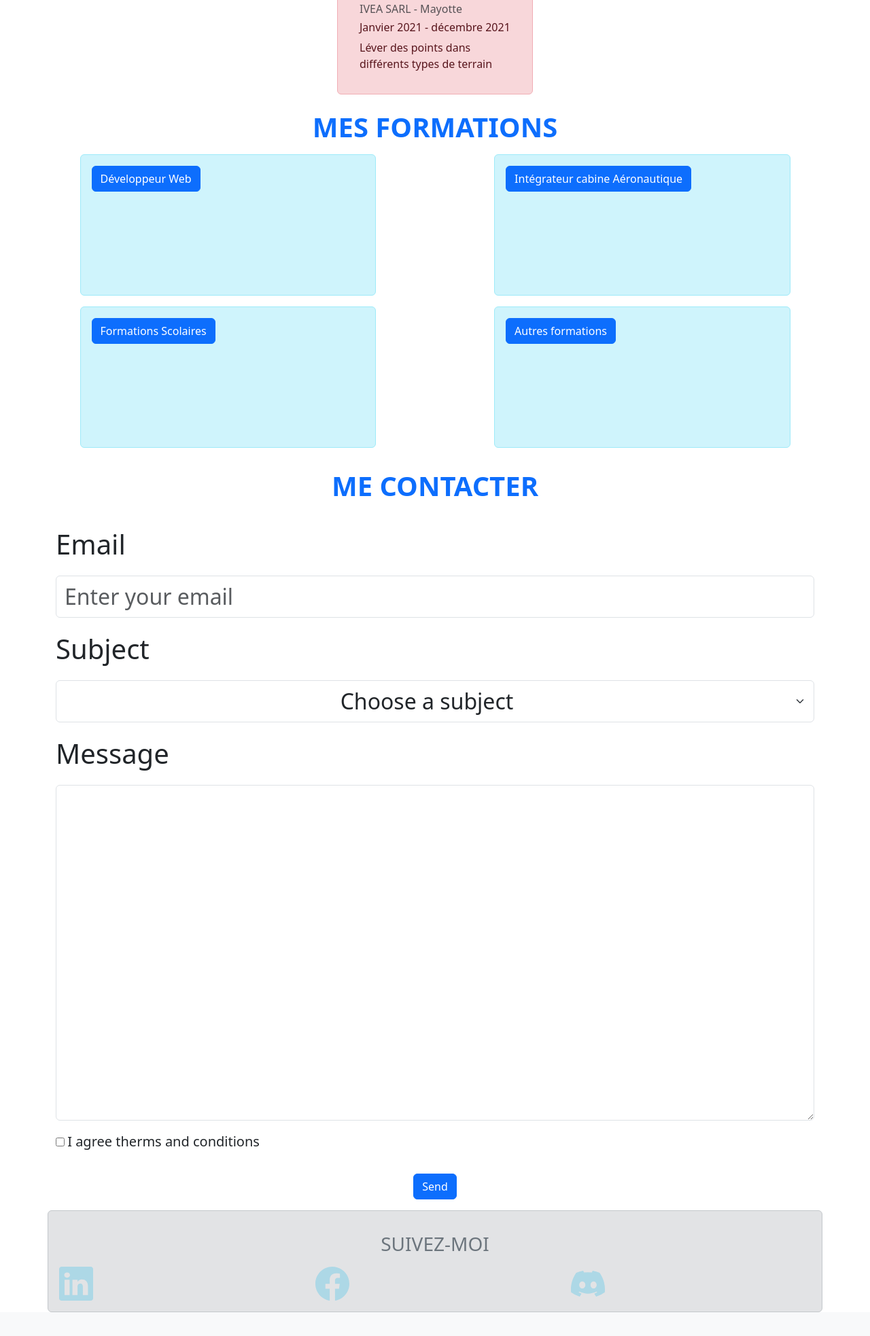
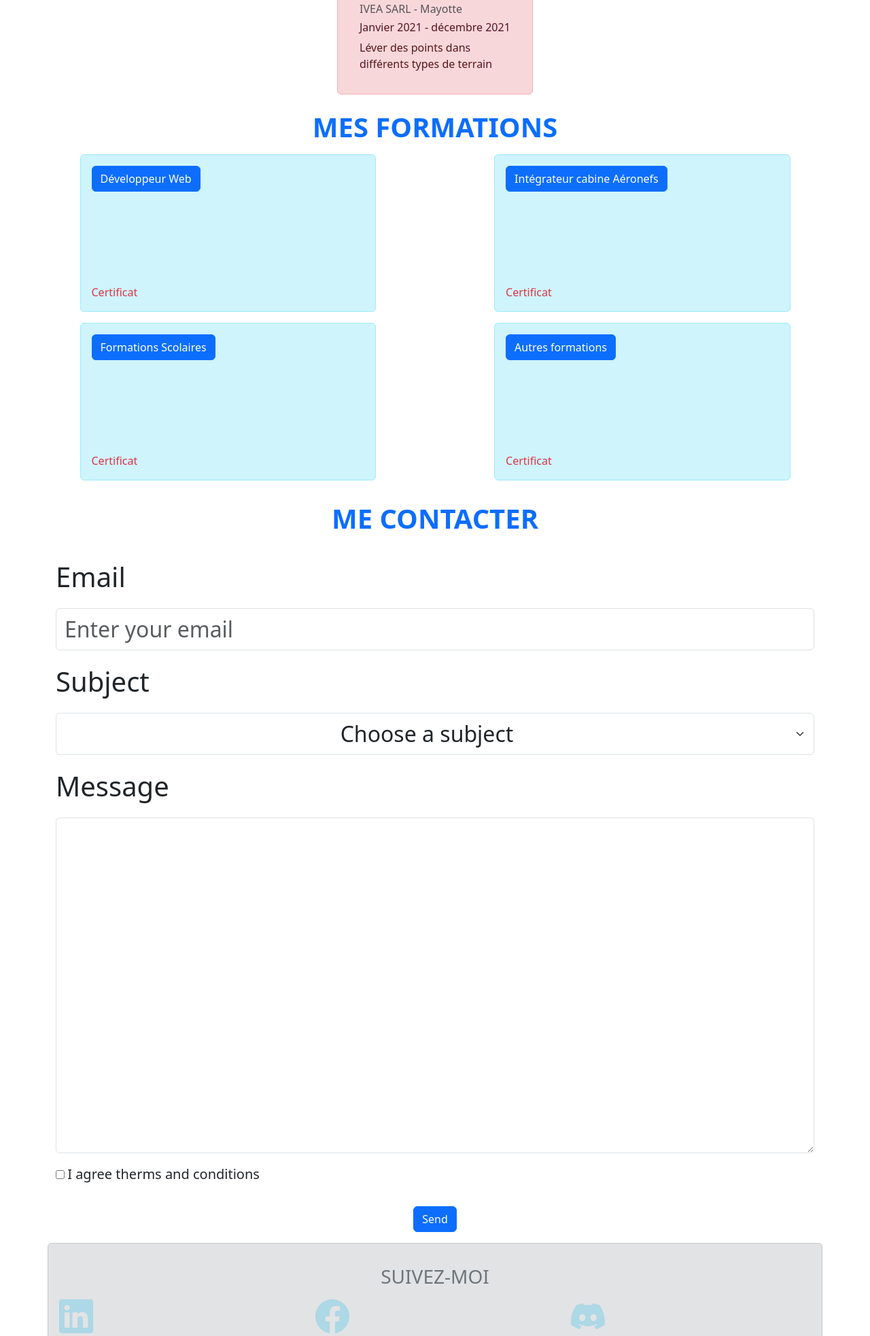
Before and after one commit to makombelajob/makombelajob, a PHP site: page / in a window 1280 px wide. Shown: the part 1914-3880 px from the top of the page at 68% size. Before the commit the page ends 3845 px from the top, so only its background shows below. Run offline with PHP 8.4, Linux system fonts and the light colour scheme; some web fonts are replaced.

Commit message:
certificate page loaded

```diff
--- a/app/index.php
+++ b/app/index.php
@@ -98,12 +98,15 @@ include_once 'includes/header.php';
                                         </div>
                                     </div>
                                 </div>
+                                <div class="">
+                                    <a class="text-decoration-none text-danger" href="certificate.php">Certificat</a>
+                                </div>
                             </article>
                             <article class="alert alert-info col-12 col-md-5">
                                 <aside>
                                     <p>
                                         <button class="btn btn-primary" type="button" data-bs-toggle="collapse" data-bs-target="#airplane" aria-expanded="false" aria-controls="airplane">
-                                            Intégrateur cabine Aéronautique
+                                            Intégrateur cabine Aéronefs
                                         </button>
                                     </p>
                                 </aside>
@@ -113,6 +116,9 @@ include_once 'includes/header.php';
                                             Formation d'Intégrateur Cabine Aéronautique accéleré de 6 mois au sein de l'organisme AFPA BALMA, et obtenue mon CQPM.
                                         </div>
                                     </div>
+                                </div>
+                                <div class="">
+                                    <a class="text-decoration-none text-danger" href="certificate.php">Certificat</a>
                                 </div>
                             </article>
                             <article class="alert alert-info col-12 col-md-5">
@@ -130,6 +136,9 @@ include_once 'includes/header.php';
                                         </div>
                                     </div>
                                 </div>
+                                <div class="">
+                                    <a class="text-decoration-none text-danger" href="certificate.php">Certificat</a>
+                                </div>
                             </article>
                             <article class="alert alert-info col-12 col-md-5">
                                 <aside>
@@ -145,6 +154,9 @@ include_once 'includes/header.php';
                                             J'ai suivis différentes formations en ligne sur <a href="https://coursera.org" class="text-secondary">Coursera</a> dans le domaine numérique qui m'a bien initié et m'as permis de trouver ma passion professionnelle.
                                         </div>
                                     </div>
+                                </div>
+                                <div class="">
+                                    <a class="text-decoration-none text-danger" href="certificate.php">Certificat</a>
                                 </div>
                             </article>
                         </div>
--- /dev/null
+++ b/app/install/install.php
@@ -0,0 +1 @@
+<?php
```
Also changed, not shown: app/certificate.php (added, +12 -0 lines), 7 other files.
